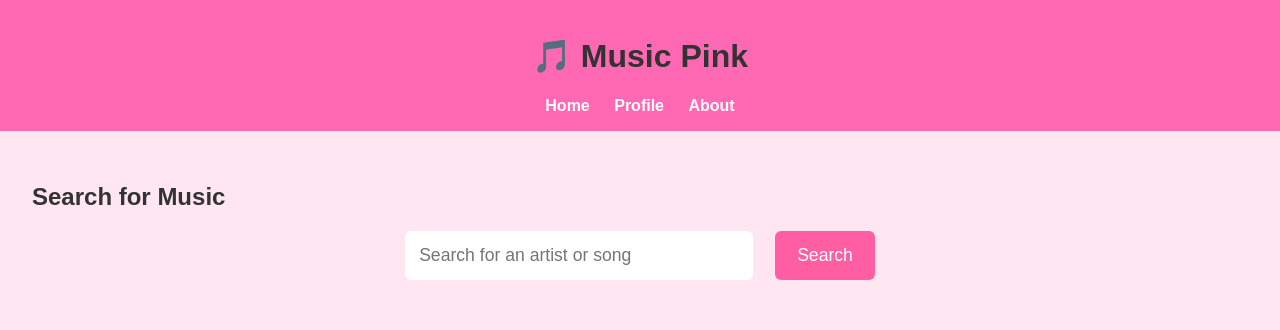
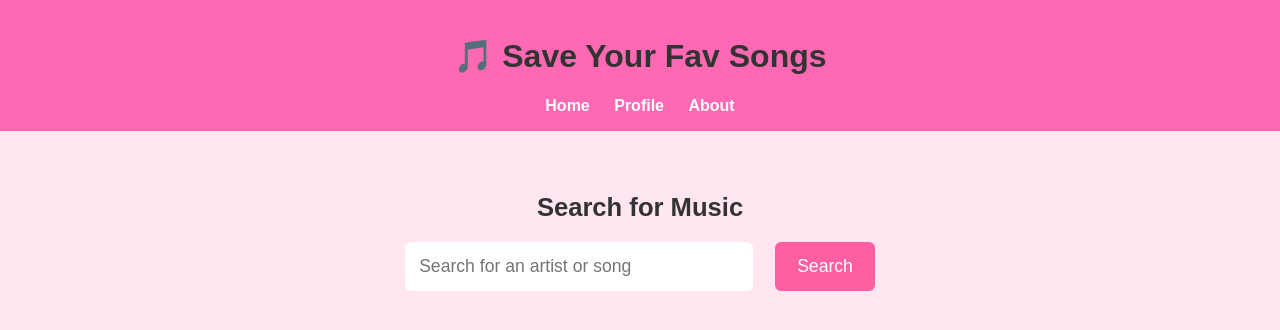
Before and after one commit to miaholder/music-pink-devops, a plain HTML site: page apps/web/index.html in a window 1280 px wide. Drawn offline with Linux system fonts and the light colour scheme.

Commit message:
Center search heading and update site title

```diff
--- a/apps/web/index.html
+++ b/apps/web/index.html
@@ -2,9 +2,19 @@
 <html lang="en">
 <head>
   <meta charset="UTF-8" />
-  <title>Save Your Fav Songs</title>
+  <title>Save Your Fav Songs!</title>
   <link rel="stylesheet" href="css/style.css" />
 <style>
+.search-section {
+  text-align: center;
+  margin-top: 30px;
+}
+
+.search-heading {
+  font-size: 1.6rem;
+  margin-bottom: 16px;
+}
+
   .main-title {
     text-align: center;
     font-size: 2.8rem;
@@ -47,7 +57,7 @@
 </head>
 <body>
   <header>
-    <h1>🎵 Music Pink</h1>
+    <h1>🎵 Save Your Fav Songs</h1>
     <nav>
       <a href="index.html">Home</a>
       <a href="profile.html">Profile</a>
@@ -56,7 +66,9 @@
   </header>
 
   <main>
-    <h2>Search for Music</h2>
+<div class="search-section">
+  <h2 class="search-heading">Search for Music</h2>
+
   <div class="search-container">
     <input
       type="text"
@@ -65,6 +77,7 @@
     />
     <button onclick="searchMusic()">Search</button>
   </div>
+</div>
 
     <ul id="results"></ul>
   </main>
```
Lines whose indentation alone changed are shown as unchanged.
